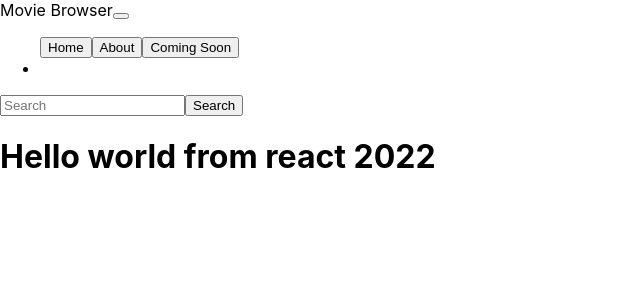
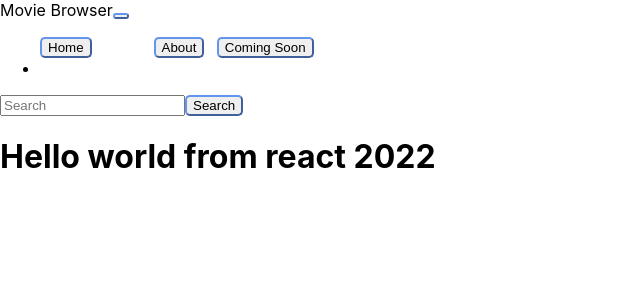
Before and after one commit to wiekusviljoen/myreactapp22, a React (Create React App) app: page / in a window 1280 px wide. Shown: the top 300 px of the page, without its empty margins (0-640 px from the left). Built offline with nearby package versions, Linux system fonts and the light colour scheme; the HTML template or start-up script is replaced by a standard one.

Commit message:
commit on master

```diff
--- a/src/components/Navbar.js
+++ b/src/components/Navbar.js
@@ -25,13 +25,13 @@ const Navbar = () => {
             </a>
 
             <a href="/about">
-              <button type="button" class="button">
+              <button type="button" class="button1">
                 About
               </button>
             </a>
 
             <a href="/">
-              <button type="button" class="button">
+              <button type="button" class="button2">
                 Coming Soon
               </button>
             </a>
--- a/src/index.css
+++ b/src/index.css
@@ -11,3 +11,19 @@ code {
   font-family: source-code-pro, Menlo, Monaco, Consolas, 'Courier New',
     monospace;
 }
+
+button {
+  border-radius: 5px;
+  border-color:cornflowerblue;
+}
+
+.button1 {
+  border-radius: 5px;
+  position: relative; left: 5%;
+}
+
+
+.button2 {
+  border-radius: 5px;
+  position: relative;left: 6%;
+}
```
